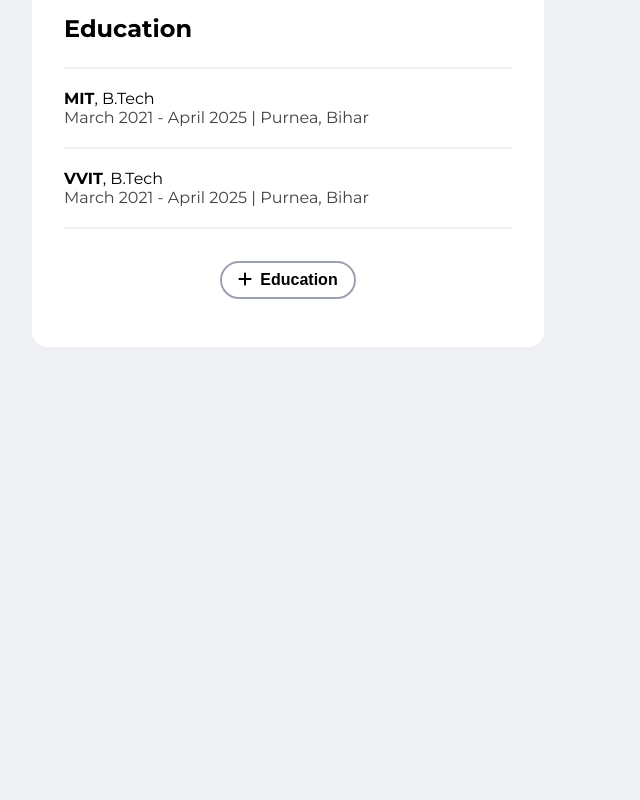
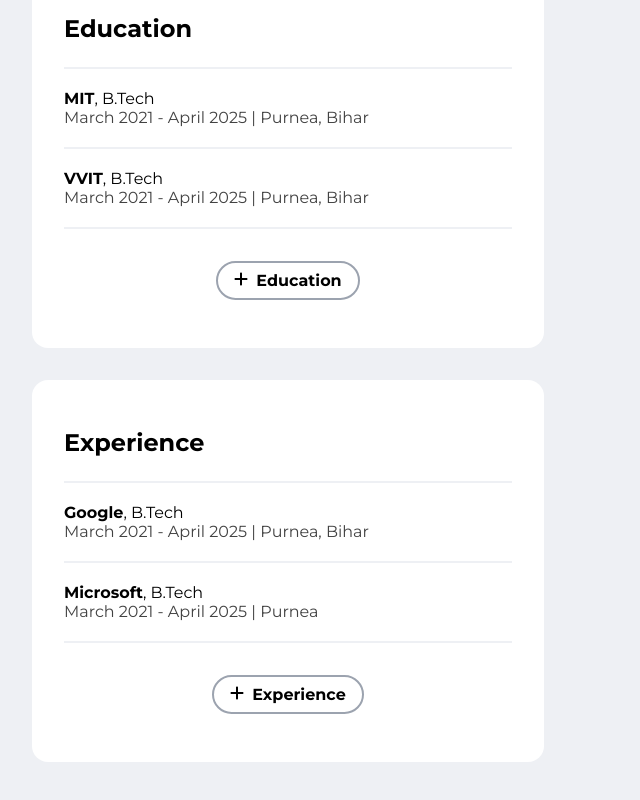
Before and after one commit to anasahmd/cv-app, a React (Vite) app: page / in a window 1280 px wide. Shown: the part 354-1154 px from the top of the page, without its empty margins (0-640 px from the left). Before the commit the page ends 800 px from the top, so only its background shows below. Built offline with nearby package versions, Linux system fonts and the light colour scheme.

Commit message:
Add experience

```diff
--- a/src/App.jsx
+++ b/src/App.jsx
@@ -3,6 +3,7 @@ import BasicInfo from './components/BasicInfo';
 import { useState } from 'react';
 import Education from './components/Education';
 import { v4 as uuid } from 'uuid';
+import Experience from './components/Experience';
 
 function App() {
 	const sampleEducation = [
@@ -26,30 +27,33 @@ function App() {
 	const sampleExperience = [
 		{
 			id: uuid(),
-			company: 'MIT',
+			company: 'Google',
 			position: 'B.Tech',
 			location: 'Purnea, Bihar',
 			start: 'March 2021',
 			end: 'April 2025',
+			description: 'Good place',
 		},
 		{
 			id: uuid(),
-			company: 'VVIT',
+			company: 'Microsoft',
 			position: 'B.Tech',
 			location: 'Purnea',
-			country: 'India',
 			start: 'March 2021',
 			end: 'April 2025',
+			description: 'Good place',
 		},
 	];
 	const [basicInfo, setBasicInfo] = useState({});
 	const [education, setEducation] = useState(sampleEducation);
+	const [experience, setExperience] = useState(sampleExperience);
 
 	return (
 		<main id="main-container">
 			<div className="info-section">
 				<BasicInfo basicInfo={basicInfo} setBasicInfo={setBasicInfo} />
 				<Education education={education} setEducation={setEducation} />
+				<Experience experience={experience} setExperience={setExperience} />
 			</div>
 		</main>
 	);
--- a/src/components/Experience.jsx
+++ b/src/components/Experience.jsx
@@ -0,0 +1,119 @@
+import { useState } from 'react';
+import '../styles/Experience.css';
+import Card from './Card';
+import { faPlus } from '@fortawesome/free-solid-svg-icons';
+import { FontAwesomeIcon } from '@fortawesome/react-fontawesome';
+import { v4 as uuid } from 'uuid';
+import ExperienceForm from './ExperienceForm';
+
+const ExperienceList = ({ experience, handleExperienceEdit }) => {
+	return (
+		<div className="experience-list">
+			{experience.map((value) => (
+				<div
+					key={value.id}
+					className="experience-list-item"
+					onClick={() => handleExperienceEdit(value)}
+				>
+					{value.company && (
+						<>
+							<div className="experience-position">
+								<b>{value.company}</b>
+								{value.position && `, ${value.position}`}
+							</div>
+
+							<div className="experience-info">
+								{value.start && value.end && (
+									<>
+										{value.start} - {value.end}
+									</>
+								)}
+								{value.start && value.end && value.location && <> | </>}
+								{value.location && <>{value.location}</>}
+							</div>
+						</>
+					)}
+				</div>
+			))}
+		</div>
+	);
+};
+
+const Experience = ({ experience, setExperience }) => {
+	const [editItem, setEditItem] = useState(false);
+
+	const handleExperienceEdit = (value) => {
+		setEditItem(value);
+	};
+
+	const handleCancel = () => {
+		setEditItem(false);
+	};
+
+	const handleSubmit = (e) => {
+		e.preventDefault();
+		let data = experience.filter((value) => value.id == editItem.id);
+		if (data.length) {
+			setExperience((experience) =>
+				experience.map((value) => (value.id == editItem.id ? editItem : value))
+			);
+		} else {
+			setExperience((experience) => [...experience, editItem]);
+		}
+		setEditItem(false);
+	};
+
+	const handleNewExperience = () => {
+		setEditItem({
+			id: uuid(),
+			company: '',
+			position: '',
+			location: '',
+			description: '',
+			start: '',
+			end: '',
+		});
+	};
+
+	const handleDelete = () => {
+		setEditItem(false);
+		setExperience((experience) =>
+			experience.filter((value) => value.id != editItem.id)
+		);
+	};
+
+	return (
+		<div className="experience">
+			<Card>
+				<h2 className="experience-heading">Experience</h2>
+				{editItem ? (
+					<ExperienceForm
+						editItem={editItem}
+						setEditItem={setEditItem}
+						handleCancel={handleCancel}
+						handleSubmit={handleSubmit}
+						handleDelete={handleDelete}
+					/>
+				) : (
+					<>
+						<ExperienceList
+							experience={experience}
+							handleExperienceEdit={handleExperienceEdit}
+						/>
+						{/* Add Experience Button */}
+						<button
+							type="button "
+							className="add-btn"
+							onClick={handleNewExperience}
+						>
+							<FontAwesomeIcon icon={faPlus} />
+							<b>Experience</b>
+						</button>
+					</>
+				)}
+			</Card>
+		</div>
+	);
+};
+
+export default Experience;
--- /dev/null
+++ b/src/components/ExperienceForm.jsx
@@ -0,0 +1,113 @@
+import { faTrash } from '@fortawesome/free-solid-svg-icons';
+import { FontAwesomeIcon } from '@fortawesome/react-fontawesome';
+
+const ExperienceForm = ({
+	editItem,
+	setEditItem,
+	handleCancel,
+	handleSubmit,
+	handleDelete,
+}) => {
+	return (
+		<form action="" className="form">
+			<div className="form-input">
+				<label htmlFor="company">Company</label>
+				<input
+					type="text"
+					id="company"
+					placeholder="Enter company name"
+					value={editItem.company}
+					onChange={(e) => {
+						setEditItem({ ...editItem, company: e.target.value });
+					}}
+				/>
+			</div>
+			<div className="form-input">
+				<label htmlFor="position">Position Title</label>
+				<input
+					type="text"
+					id="position"
+					placeholder="Enter Position Title"
+					value={editItem.position}
+					onChange={(e) => {
+						setEditItem({ ...editItem, position: e.target.value });
+					}}
+				/>
+			</div>
+
+			<div className="form-input">
+				<label htmlFor="county">Location</label>
+				<input
+					type="text"
+					id="county"
+					placeholder="Enter location"
+					value={editItem.location}
+					onChange={(e) => {
+						setEditItem({ ...editItem, location: e.target.value });
+					}}
+				/>
+			</div>
+			<div className="form-input">
+				<label htmlFor="start">Start Date</label>
+				<input
+					type="text"
+					id="start"
+					value={editItem.start}
+					onChange={(e) => {
+						setEditItem({ ...editItem, start: e.target.value });
+					}}
+					placeholder="Enter start date"
+				/>
+			</div>
+			<div className="form-input">
+				<label htmlFor="end">End Date</label>
+				<input
+					type="text"
+					id="end"
+					value={editItem.end}
+					onChange={(e) => {
+						setEditItem({ ...editItem, end: e.target.value });
+					}}
+					placeholder="Enter end date"
+				/>
+			</div>
+			<div className="form-input">
+				<label htmlFor="description">Description</label>
+				<textarea
+					type="text"
+					id="description"
+					rows={5}
+					value={editItem.description}
+					onChange={(e) => {
+						setEditItem({ ...editItem, description: e.target.value });
+					}}
+					placeholder="Enter Description"
+				></textarea>
+			</div>
+			<div className="form-input form-btn">
+				<button
+					type="button"
+					className="delete"
+					onClick={handleDelete}
+					value={editItem.id}
+				>
+					<FontAwesomeIcon icon={faTrash} />
+					<b>Delete</b>
+				</button>
+				<button type="button" className="cancel" onClick={handleCancel}>
+					Cancel
+				</button>
+				<button
+					type="submit"
+					className="accent-btn save"
+					value={editItem.id}
+					onClick={handleSubmit}
+				>
+					Save
+				</button>
+			</div>
+		</form>
+	);
+};
+
+export default ExperienceForm;
--- a/src/styles/App.css
+++ b/src/styles/App.css
@@ -4,6 +4,7 @@
 	margin: 0;
 	padding: 0;
 	box-sizing: border-box;
+	font-family: 'MontSerrat', sans-serif;
 }
 
 body {
@@ -77,6 +78,26 @@ form {
 	font-size: 1rem;
 }
 
+.form-input input:focus {
+	border: none;
+	outline: none;
+}
+
+.form-input textarea {
+	border: none;
+	background-color: #f3f4f6;
+	padding: 1rem;
+	border-radius: 0.75rem;
+	font-size: 1rem;
+	font-family: inherit;
+	font-weight: 400;
+}
+
+.form-input textarea:focus {
+	border: none;
+	outline: none;
+}
+
 button {
 	border: none;
 	background-color: none;
@@ -117,8 +138,3 @@ button {
 	gap: 0.5rem;
 	font-size: 1rem;
 }
-
-.form-input input:focus {
-	border: none;
-	outline: none;
-}
--- /dev/null
+++ b/src/styles/Experience.css
@@ -0,0 +1,17 @@
+.experience-list {
+	margin-top: 1.5rem;
+	display: flex;
+	flex-direction: column;
+	border-top: 2px solid #eef0f4;
+}
+
+.experience-list-item {
+	cursor: pointer;
+	border-bottom: 2px solid #eef0f4;
+	padding: 1.25rem 0;
+	height: 80px;
+}
+
+.experience-info {
+	color: #424242;
+}
```
